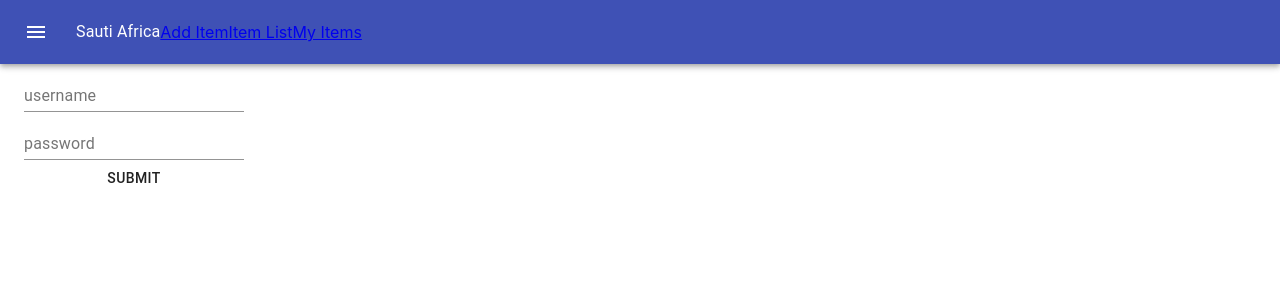
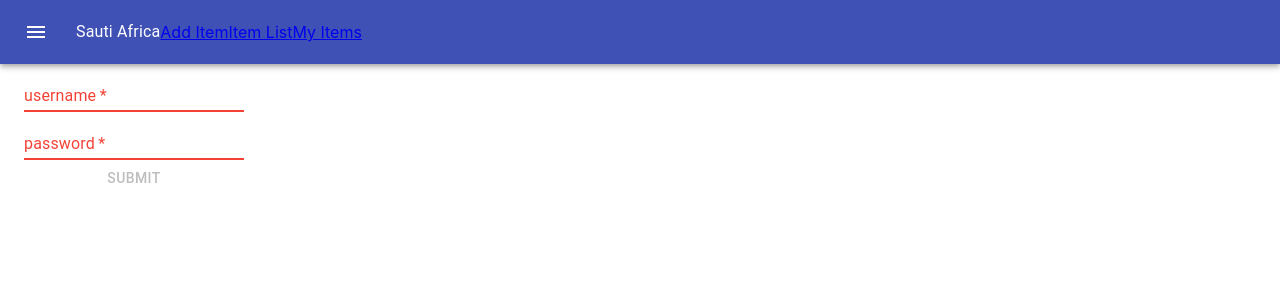
Before and after one commit to Prudent-de-Friess-United/front-end, a React (Create React App) app: page /sign-in in a window 1280 px wide. Shown: the top 300 px of the page. Built offline with nearby package versions, Linux system fonts and the light colour scheme.

Commit message:
Got form validation working on Login.js

```diff
--- a/package.json
+++ b/package.json
@@ -11,6 +11,7 @@
     "axios": "^0.19.2",
     "react": "^16.12.0",
     "react-dom": "^16.12.0",
+    "react-hook-form": "^4.8.2",
     "react-redux": "^7.1.3",
     "react-router-dom": "^5.1.2",
     "react-scripts": "3.3.1",
--- a/src/components/Login.js
+++ b/src/components/Login.js
@@ -10,6 +10,7 @@ import Select from '@material-ui/core/Select';
 import MenuItem from '@material-ui/core/MenuItem';
 import Button from '@material-ui/core/Button';
 import {Typography} from '@material-ui/core';
+import { useForm } from 'react-hook-form';
 
 const Login = props => {
 	const {appState, dispatch} = useContext(AppContext);
@@ -17,6 +18,10 @@ const Login = props => {
 	const [username, setUsername] = useState('');
 	const [password, setPassword] = useState('');
 	const [department, setDepartment] = useState('');
+
+	const [userValid, setUserValid] = useState(false);
+	const [passValid, setPassValid] = useState(false);
+	const [valid, setValid] = useState(false);
 
 	//I need to but message from request into state
 
@@ -49,9 +54,27 @@ const Login = props => {
 
 	const handleUsernameChanges = el => {
 		setUsername(el.target.value);
+		if (el.target.value.length > 1){
+			setUserValid(true);
+			if (userValid && passValid){
+				setValid(true);
+			}
+		} else {
+			setUserValid(false);
+			setValid(false);
+		}
 	};
 	const handlePasswordChanges = el => {
 		setPassword(el.target.value);
+		if (el.target.value.length > 5){
+			setPassValid(true);
+			if (userValid && passValid){
+				setValid(true);
+			}
+		} else {
+			setPassValid(false);
+			setValid(false);
+		}
 	};
 	const handleDepartmentChanges = el => {
 		setDepartment(el.target.value);
@@ -63,12 +86,16 @@ const Login = props => {
 				<TextField
 					id="username"
 					label="username"
+					required
+					error={!userValid}
 					value={username}
 					onChange={handleUsernameChanges}
 				/>
 				<TextField
 					id="password"
 					label="password"
+					required
+					error={!passValid}
 					value={password}
 					onChange={handlePasswordChanges}
 				/>
@@ -82,7 +109,7 @@ const Login = props => {
 					<MenuItem value={'buyer'}>Buyer</MenuItem>
 					<MenuItem value={'seller'}>Seller</MenuItem>
 				</Select> */}
-				<Button onClick={handleSubmit}>Submit</Button>
+				<Button onClick={handleSubmit} disabled={(valid?false:true)}>Submit</Button>
 			</FormControl>
 			<Container>
 				<p>{appState.login.message}</p>
```
Also changed, not shown: 1 other file (tests, documents, lock files or other folders).
